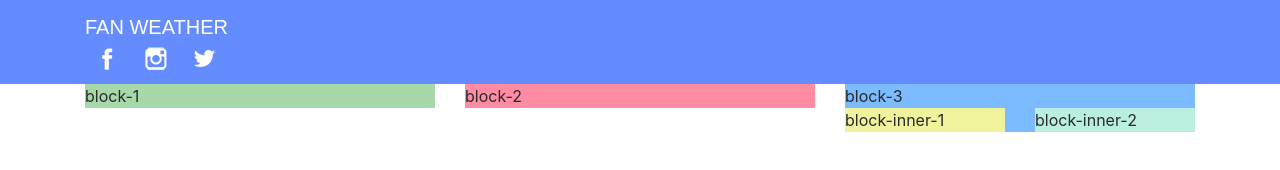
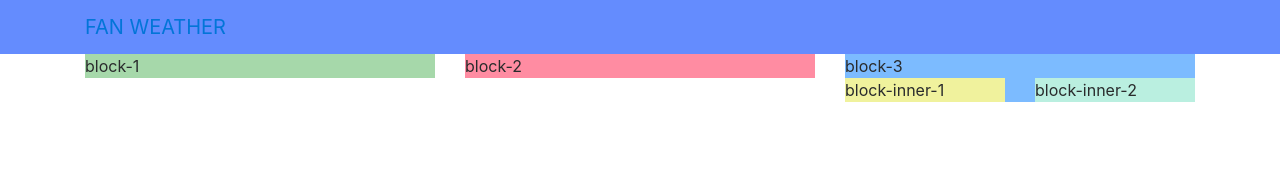
Before and after one commit to atupkalo/weather_widget, a website built with webpack: page src/index.html in a window 1280 px wide. Built offline with nearby package versions, Linux system fonts and the light colour scheme; files whose address does not match are found by name; a web font is replaced by a local one.

Commit message:
styles for header have been removed from index.html to main.scss

```diff
--- a/src/index.html
+++ b/src/index.html
@@ -14,27 +14,7 @@
             crossorigin="anonymous">
     </script>
     <style>
-        .social {
-              width: 24px;
-              height: 24px;
-              margin: 0 10px;
-              display: inline-block;
-              background: url(img/social.png) no-repeat;
-              cursor: pointer;
-        }
-        .facebook {
-          background-position: 0px 0;
-        }
-        .instagram {
-          background-position: -24px 0;
-        }
-        .twitter {
-          background-position: -48px 0;
-        }
-        .logo {
-            font-family: 'Hammersmith One', sans-serif;
-            color: white;
-        }
+
     </style>
     <script src="https://ajax.googleapis.com/ajax/libs/jquery/2.2.4/jquery.min.js"></script>
     <title>main</title>
@@ -62,10 +42,14 @@
             <div class="block" style="background: #7CBBFF">block-3
                 <div class="row">
                     <div class="col-md-6 col-sm-12">
-                        <div class="block-inner" style="background: #f0f29d">block-inner-1</div>
+                        <div class="block-inner" style="background: #f0f29d">
+                            block-inner-1
+                        </div>
                     </div>
                     <div class="col-md-6 col-sm-12">
-                        <div class="block-inner" style="background: #baefe0">block-inner-2</div>
+                        <div class="block-inner" style="background: #baefe0">
+                            block-inner-2
+                        </div>
                     </div>
                 </div>
             </div>
```
Also changed, not shown: 1 other file.
